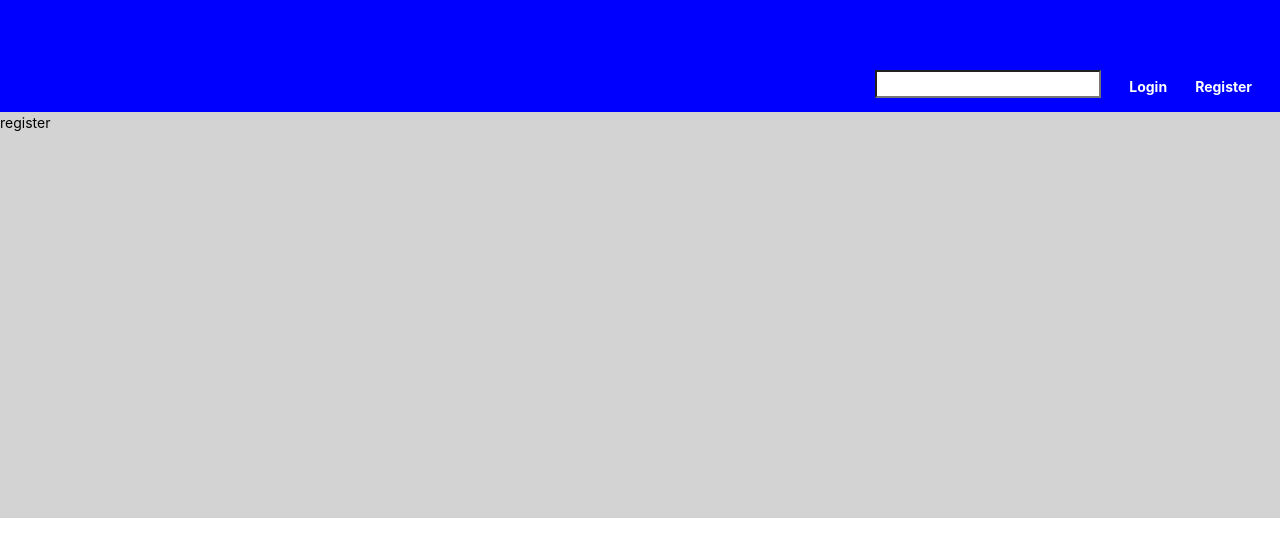
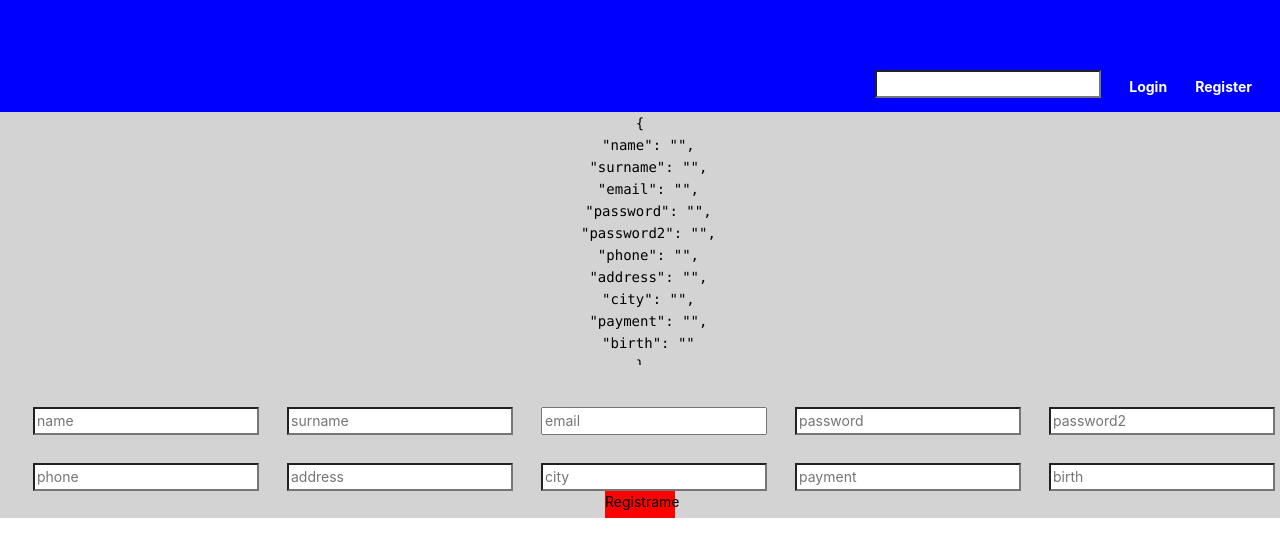
Before and after one commit to GeeksHubsAcademy/loginFilmsBCN0522FSD, a React (Create React App) app: page /register in a window 1280 px wide. Shown: the top 556 px of the page. Built offline with nearby package versions, Linux system fonts and the light colour scheme.

Commit message:
Kick off container register

```diff
--- a/src/containers/User/Register/Register.css
+++ b/src/containers/User/Register/Register.css
@@ -8,4 +8,34 @@
     color: black;
 
     display: flex;
+    flex-direction : column;
+    align-items: center;
+    justify-content: center;
 }
+
+.registerInputs {
+    display: flex;
+    flex-direction: column;
+    justify-content: space-around;
+
+}
+
+.designInput {
+    margin-top: 2em;
+    margin-left: 2em;
+}
+
+.sendRegisterDesign {
+    height: 2em;
+    width: 5em;
+
+    background-color: red;
+    transition: 0.3s;
+
+    cursor: pointer;
+}
+
+.sendRegisterDesign:hover {
+    background-color: darkred;
+    transition : 0.3s;
+}
--- a/src/containers/User/Register/Register.jsx
+++ b/src/containers/User/Register/Register.jsx
@@ -1,29 +1,98 @@
 
 
-import React, {useState, useEffect} from 'react';
+import React, { useState, useEffect } from 'react';
 import axios from 'axios';
-import {useNavigate} from 'react-router-dom'
+import { useNavigate } from 'react-router-dom'
 
 import './Register.css'
 
 const Register = (props) => {
 
+    //Hooks
+
+    const [datosUser, setDatosUser] = useState({
+        name: "",
+        surname: "",
+        email: "",
+        password: "",
+        password2: "",
+        phone: "",
+        address: "",
+        city: "",
+        payment: "",
+        birth: "",
+    })
+
+    //Variables
     let navigate = useNavigate();
 
-    useEffect(()=>{
-    //UseEffect equivalente a componentDidMount (montado)
+    //Handlers
+    const updateUserData = (e) => {
+        setDatosUser({ ...datosUser, [e.target.name]: e.target.value })
+    }
 
-    },[])
+    //Funciones del componente (useEffect)
 
-    useEffect(()=>{
-    //UseEffect equivalente a componentDidUpdate (actualizado)
+    useEffect(() => {
+        //UseEffect equivalente a componentDidMount (montado)
 
-    },)
+    }, [])
 
+    useEffect(() => {
+        //UseEffect equivalente a componentDidUpdate (actualizado)
+
+    })
+
+    //Funciones
+
+    const Registrame = async () => {
+
+        //Primero, comprobación de errores
+
+        console.log(datosUser);
+        // try {
+
+        //     //axios....comunicamos con el backend
+
+        //     // let resultado = await axios.post("endpointregister",datosUser);
+
+
+        // } catch (error){
+        //     console.log(error)
+        // }
+    }
 
     return (
         <div className='registerDesign'>
-            register
+            <pre>{JSON.stringify(datosUser, null,2)}</pre>
+
+            <div className="registerInputs">
+                <div className="registerInputsLeft">
+                    <input className='designInput' placeholder='name' type='text' name='name' title='name' onChange={updateUserData} lenght='30' />
+                    <input className='designInput' placeholder='surname' type='text' name='surname' title='surname' onChange={updateUserData} lenght='30' />
+                    <input className='designInput' placeholder='email' type='email' name='email' title='email' onChange={updateUserData} lenght='30' />
+                    <input className='designInput' placeholder='password' type='password' name='password' title='password' onChange={updateUserData} lenght='30' />
+                    <input className='designInput' placeholder='password2' type='password' name='password2' title='password2' onChange={updateUserData} lenght='30' />
+
+                </div>
+
+                <div className="registerInputsRight">
+
+                    <input className='designInput' placeholder='phone' type='text' name='phone' title='phone' onChange={updateUserData} lenght='30' />
+                    <input className='designInput' placeholder='address' type='text' name='address' title='address' onChange={updateUserData} lenght='30' />
+                    <input className='designInput' placeholder='city' type='text' name='city' title='city' onChange={updateUserData} lenght='30' />
+                    <input className='designInput' placeholder='payment' type='text' name='payment' title='payment' onChange={updateUserData} lenght='30' />
+                    <input className='designInput' placeholder='birth' type='text' name='birth' title='birth' onChange={updateUserData} lenght='30' />
+
+                </div>
+            </div>
+
+            {/* Siempre que tengamos botones en un return, les incluyo un callback antes de la funcion
+            ya que en caso contrario, siempre se ejecutarán la primera vez que se cargue el container/componente
+            y no cuando yo haga click que es lo que quiero */}
+            <div className="sendRegisterDesign" onClick={()=>Registrame()}>
+                Registrame
+            </div>
         </div>
     )
 }
```
